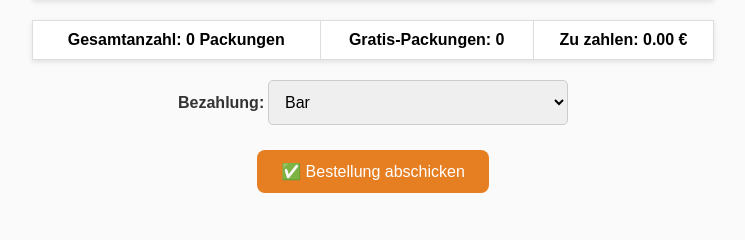
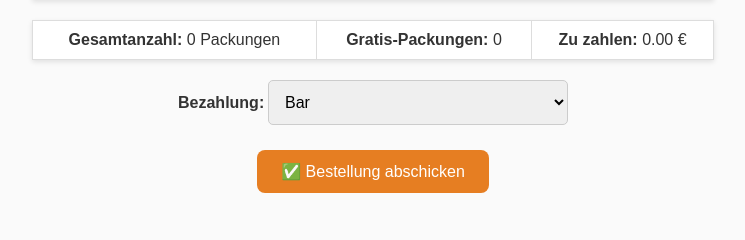
Before and after one commit to nudeln-opa/nudelbestellung, a Flask app: template templates/index.html in a window 1280 px wide. Shown: the part 291-531 px from the top of the page, without its empty margins (267-1012 px from the left). Run offline with Flask 3, Linux system fonts and the light colour scheme; the template is opened without the code that fills it, so the values that code supplies are empty.

Commit message:
Update index.html

```diff
--- a/templates/index.html
+++ b/templates/index.html
@@ -21,7 +21,7 @@
             font-weight: bold;
         }
 
-        /* ✅ Haupt-Tabelle noch schmaler */
+        /* ✅ Haupt-Tabelle schmal & kompakt */
         .table-container {
             display: flex;
             justify-content: center;
@@ -49,15 +49,15 @@
             border-radius: 5px;
         }
 
-        /* ✅ Hintergrund je nach Nudelsorte – leicht intensiver */
+        /* ✅ Hintergrund je nach Nudelsorte */
         .dinkel-row {
-            background-color: rgba(0, 128, 0, 0.08); /* etwas mehr Grün */
+            background-color: rgba(0, 128, 0, 0.08); /* leichtes Grün */
         }
         .normal-row {
-            background-color: rgba(255, 0, 0, 0.05); /* etwas mehr Rot */
+            background-color: rgba(255, 0, 0, 0.05); /* leichtes Rot */
         }
 
-        /* ✅ Zusammenfassung als 3-Spalten-Tabelle */
+        /* ✅ Kompakte Zusammenfassung */
         .summary-container {
             display: flex;
             justify-content: center;
@@ -74,11 +74,15 @@
             border: 1px solid #ddd;
             padding: 10px;
             text-align: center;
+        }
+        .summary-table .label {
             font-weight: bold;
-            color: black;
+        }
+        .summary-table .value {
+            font-weight: normal; /* ✅ Werte NICHT fett */
         }
 
-        /* ✅ Formular schöner mit Label links */
+        /* ✅ Formular kompakt mit Label links */
         .form-section {
             margin-top: 20px;
             display: flex;
@@ -91,7 +95,7 @@
             align-items: center;
             justify-content: center;
             gap: 10px;
-            width: 450px; /* etwas mehr Platz */
+            width: 450px;
         }
         .form-row label {
             width: 80px;
@@ -100,15 +104,15 @@
         }
         input[type="text"], input[type="email"] {
             padding: 10px;
-            width: 300px; /* breiter */
+            width: 300px;
             border: 1px solid #ccc;
             border-radius: 5px;
         }
 
-        /* ✅ Breitere Bezahl-Auswahl */
+        /* ✅ Bezahl-Auswahl breiter & gut lesbar */
         select {
             padding: 12px;
-            width: 300px; /* etwas breiter */
+            width: 300px;
             font-size: 16px;
             border: 1px solid #ccc;
             border-radius: 5px;
@@ -119,7 +123,7 @@
             text-align: center;
         }
 
-        /* ✅ Bestellbutton jetzt mittlere Größe */
+        /* ✅ Bestellbutton mittlere Größe */
         button {
             background: #e67e22;
             color: white;
@@ -163,8 +167,9 @@
                     <th>Menge</th>
                 </tr>
                 {% for noodle in noodles %}
+                {% set display_name = noodle.replace('mm', ' mm').replace('%', ' %') %}
                 <tr class="{% if noodle.startswith('Dinkel') %}dinkel-row{% else %}normal-row{% endif %}">
-                    <td>{{ noodle }}</td>
+                    <td>{{ display_name }}</td>
                     <td>
                         <img src="{{ url_for('static', filename='images/' + noodle.replace('30%','30').replace(' ', '_').replace(',', '_').replace('.', '') + '.JPG') }}" alt="{{ noodle }}">
                     </td>
@@ -179,9 +184,9 @@
         <div class="summary-container">
             <table class="summary-table">
                 <tr>
-                    <td>Gesamtanzahl: <span id="totalQty">0</span> Packungen</td>
-                    <td>Gratis-Packungen: <span id="freePacks">0</span></td>
-                    <td>Zu zahlen: <span id="totalPrice">0.00</span> €</td>
+                    <td><span class="label">Gesamtanzahl:</span> <span class="value" id="totalQty">0</span> Packungen</td>
+                    <td><span class="label">Gratis-Packungen:</span> <span class="value" id="freePacks">0</span></td>
+                    <td><span class="label">Zu zahlen:</span> <span class="value" id="totalPrice">0.00</span> €</td>
                 </tr>
             </table>
         </div>
```
